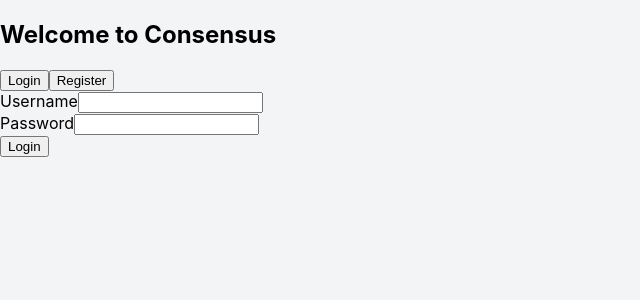
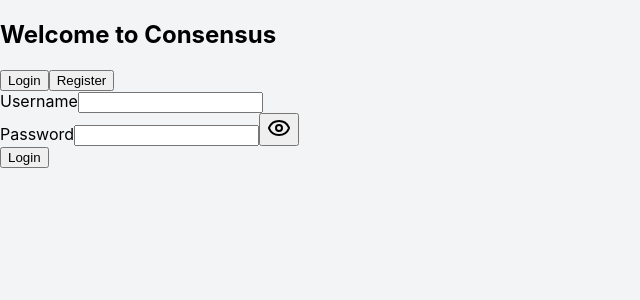
Before and after one commit to Eyiladeogo/consensus, a React (Create React App) app in the folder client/: page / in a window 1280 px wide. Shown: the top 300 px of the page, without its empty margins (0-640 px from the left). Built offline with nearby package versions, Linux system fonts and the light colour scheme.

Commit message:
added password visibility

```diff
--- a/client/src/components/AuthPage.tsx
+++ b/client/src/components/AuthPage.tsx
@@ -1,12 +1,14 @@
 import React, { useState } from "react";
 import { useNavigate } from "react-router-dom";
 import api from "../utils/api";
+import { Eye, EyeOff } from "lucide-react";
 
 export const AuthPage: React.FC = () => {
   const [isLogin, setIsLogin] = useState(true);
   const [username, setUsername] = useState("");
   const [password, setPassword] = useState("");
   const [message, setMessage] = useState("");
+  const [showPassword, setShowPassword] = useState(false);
   const navigate = useNavigate();
 
   const handleSubmit = async (event: React.FormEvent) => {
@@ -26,6 +28,10 @@ export const AuthPage: React.FC = () => {
     } catch (error: any) {
       setMessage(error.response?.data?.message || "An error occurred.");
     }
+  };
+
+  const togglePasswordVisibility = () => {
+    setShowPassword(!showPassword);
   };
 
   return (
@@ -89,6 +95,18 @@ export const AuthPage: React.FC = () => {
               onChange={(e) => setPassword(e.target.value)}
               required
             />
+            <button
+              type="button"
+              onClick={togglePasswordVisibility}
+              className="absolute inset-y-0 right-0 pr-3 flex items-center text-text-secondary hover:text-text-primary focus:outline-none focus:ring-2 focus:ring-primary-blue rounded-r-lg"
+              aria-label={showPassword ? "Hide password" : "Show password"}
+            >
+              {showPassword ? (
+                <EyeOff className="h-5 w-5" />
+              ) : (
+                <Eye className="h-5 w-5" />
+              )}
+            </button>
           </div>
           <button
             type="submit"
```
